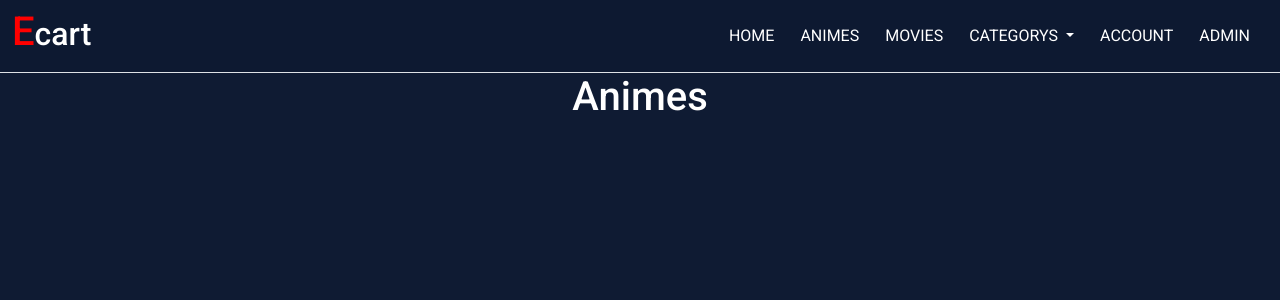
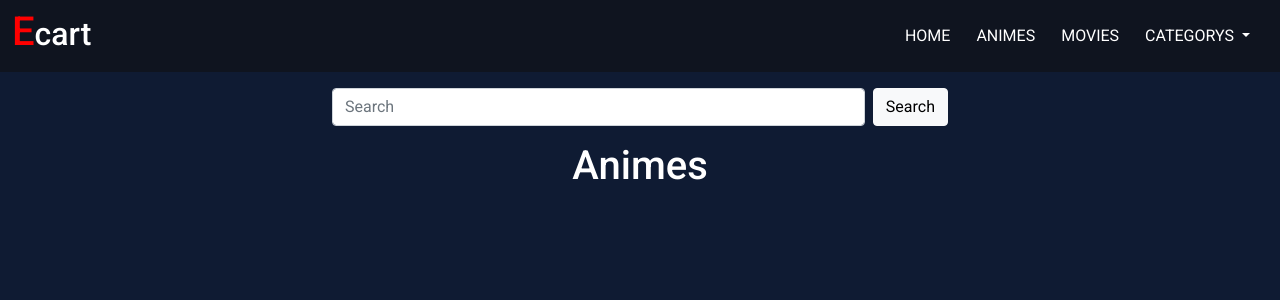
Before and after one commit to abijithdel/Anime-web, a Django app: page /animes/ in a window 1280 px wide. Shown: the top 300 px of the page. Run offline with Django 4.2, Linux system fonts and the light colour scheme; data that the repository does not hold is empty.

Commit message:
add search bar

```diff
--- a/static/css/style.css
+++ b/static/css/style.css
@@ -6,6 +6,19 @@ body{
     background-color: rgb(15, 27, 51);
     color: white;
 }
+
+
+/* search bar */
+.search-bar{
+    width: 50%;
+}
+@media only screen and (max-width: 768px) {
+    .search-bar{
+        width: 90%;
+    }
+
+}
+
 /* thumbnail css */
 
 .thumbnail {
@@ -40,7 +53,7 @@ body{
     color: red;
 }
 .nav-color{
-    background-color: rgb(13, 25, 49);
+    background-color: rgb(15, 20, 31);
 }
 .navbar-nav a:hover{
     background-color: rgb(41, 66, 114);
--- a/templates/base.html
+++ b/templates/base.html
@@ -9,7 +9,7 @@
     <title>{% block title %}{% endblock title %}</title>
   </head>
   <body>
-    <nav class="navbar navbar-expand-lg navbar-light nav-color border-bottom">
+    <nav class="navbar navbar-expand-lg navbar-light nav-color">
         <div class="container-fluid">
             <a href="#"><h2 class="text-white sphost-title title">Ecart</h2></a>
             <button class="navbar-toggler bg-white" type="button" data-bs-toggle="collapse" data-bs-target="#navbarNav" aria-controls="navbarNav" aria-expanded="false" aria-label="Toggle navigation">
@@ -37,16 +37,21 @@
                           {% endfor %}
                         </ul>
                     </li>
-                    <li class="nav-item">
-                        <a class="nav-link text-white" href="#">ACCOUNT</a>
-                    </li>
-                    <li class="nav-item">
-                        <a class="nav-link text-white" href="">ADMIN</a>
-                    </li>
                 </ul>
             </div>
         </div>
     </nav>
+
+    <div class="search-main-div ">
+        <div class="container search-bar mt-3 mb-3">
+            <form action="/search/" method="post" class="d-flex justify-content-center">
+                {% csrf_token %}
+                <input class="form-control me-2" type="search" placeholder="Search" aria-label="Search" name="search">
+                <button class="btn btn-light" type="submit">Search</button>
+            </form>
+        </div>
+    </div>
+
 
     {% block main %}{% endblock main %}
 
--- a/templates/core/anime_video.html
+++ b/templates/core/anime_video.html
@@ -1,8 +1,8 @@
 {% extends "base.html" %}
-{% block title %}HOME{% endblock title %}
+{% block title %}{{Content.atitle}}{% endblock title %}
 {% block main %}
 <div class='container'>
-    <div class='video-div col-xxl-4 col-12'>
+    <div class='video-div '>
         <video controls poster="{{Content.aimage.url}}">
             <source src="{{Content.avideo.url}}" type="video/mp4">
         </video>
--- a/templates/core/animes.html
+++ b/templates/core/animes.html
@@ -1,5 +1,5 @@
 {% extends "base.html" %}
-{% block title %}HOME{% endblock title %}
+{% block title %}ANIMES{% endblock title %}
 {% block main %}
 <h1 class="text-center">Animes</h1>
 <div class="container mt-4">
--- a/templates/core/category/category.html
+++ b/templates/core/category/category.html
@@ -1,5 +1,5 @@
 {% extends "base.html" %}
-{% block title %}HOME{% endblock title %}
+{% block title %}Category{% endblock title %}
 {% block main %}
 <h1 class='text-center'>Category</h1>
 <div class="container mt-4">
--- a/templates/core/category/one_category.html
+++ b/templates/core/category/one_category.html
@@ -1,5 +1,5 @@
 {% extends "base.html" %}
-{% block title %}HOME{% endblock title %}
+{% block title %}{{category_name.name}}{% endblock title %}
 {% block main %}
 <h1 class="text-center mt-3">{{category_name.name}}</h1>
 
--- a/templates/core/movies.html
+++ b/templates/core/movies.html
@@ -1,5 +1,5 @@
 {% extends "base.html" %}
-{% block title %}HOME{% endblock title %}
+{% block title %}MOVIES{% endblock title %}
 {% block main %}
 <h1 class="text-center">Movies</h1>
 <div class="container mt-4">
--- a/templates/core/movies_video.html
+++ b/templates/core/movies_video.html
@@ -1,5 +1,5 @@
 {% extends "base.html" %}
-{% block title %}HOME{% endblock title %}
+{% block title %}{{Content.mtitle}}{% endblock title %}
 {% block main %}
 <div class='container'>
     <div class='video-div col-xxl-4 col-12'>
--- a/templates/core/video.html
+++ b/templates/core/video.html
@@ -1,5 +1,5 @@
 {% extends "base.html" %}
-{% block title %}HOME{% endblock title %}
+{% block title %}{{Content.title}}{% endblock title %}
 {% block main %}
 <div class='container'>
     <div class='video-div col-xxl-4 col-12'>
--- a/v_core/urls.py
+++ b/v_core/urls.py
@@ -10,4 +10,5 @@ urlpatterns = [
     path('category/<str:foo>',views.category_one, name='category_sp'),
     path('animes/<pk>',views.anime_video, name='anime_vid'),
     path('movies/<pk>',views.movies_video, name='movies_vid'),
+    path('search/',views.search, name='search'),
 ]
--- a/v_core/views.py
+++ b/v_core/views.py
@@ -1,5 +1,7 @@
 from django.shortcuts import render
 from . models import Category,Content,animes,Movies
+from django.db.models import Q
+
 # Create your views here.
 
 
@@ -47,3 +49,14 @@ def category_one(req,foo):
     category_name = Category.objects.get(name = foo)
     filt_video = Content.objects.filter(category = category_name)
     return render(req,'core/category/one_category.html',{'Category':Categorys ,'Fvideo':filt_video,'category_name':category_name})
+
+def search(req):
+    search_data = []
+    if req.POST:
+        data = req.POST.get('search')
+        Content_data = Content.objects.filter(title__icontains = data)
+        animes_data = animes.objects.filter(atitle__icontains = data)
+        Movies_data = Movies.objects.filter(mtitle__icontains = data)
+
+        return render(req,'search.html',{'Content_dataa': Content_data,'animes_data':animes_data,'Movies_data':Movies_data} )
+    return render(req,'search.html')
--- a/videoGallery/settings.py
+++ b/videoGallery/settings.py
@@ -130,3 +130,5 @@ MEDIA_ROOT = os.path.join(BASE_DIR, 'media')
 # https://docs.djangoproject.com/en/4.2/ref/settings/#default-auto-field
 
 DEFAULT_AUTO_FIELD = 'django.db.models.BigAutoField'
+
+APPEND_SLASH = False
```
Also changed, not shown: templates/search.html (added, +60 -0 lines), db.sqlite3.
